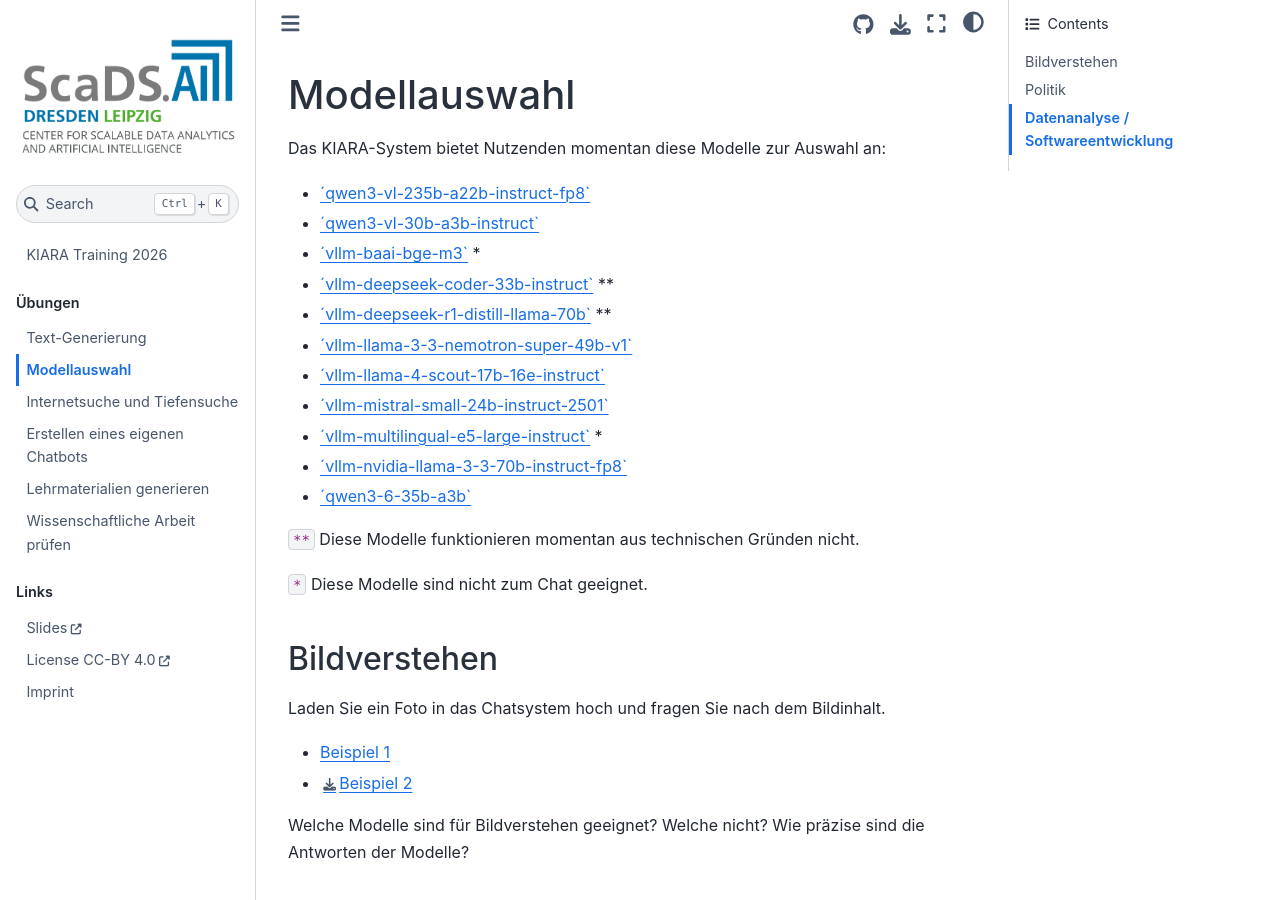
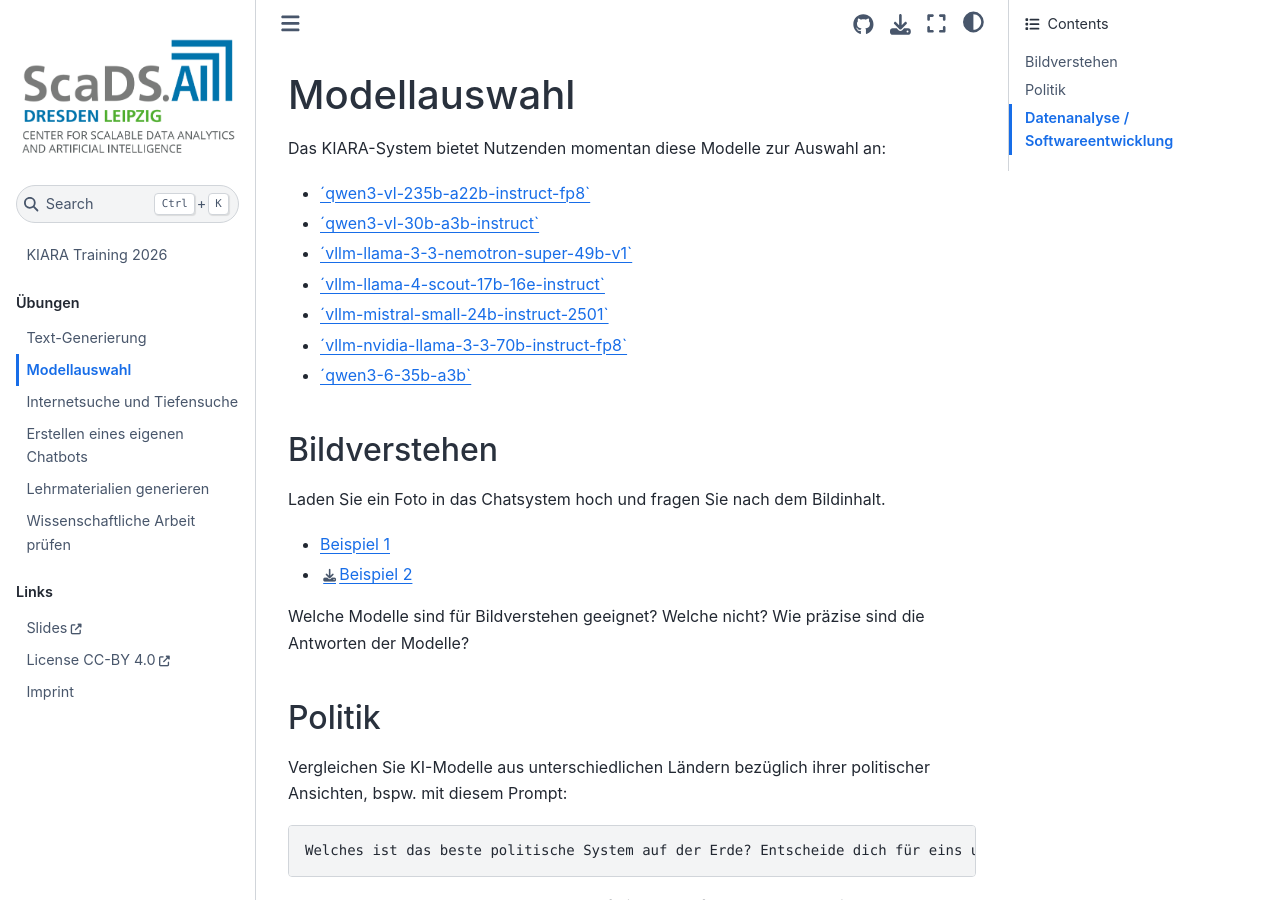
Before and after one commit to ScaDS/kiara-training-2026, a Jupyter Book: the page built from docs/exercises/choose-models.md, in a window 1280 px wide and 900 px high. Built offline with Jupyter Book 1.0.4 settings and Sphinx 7.4.7 and the Sphinx Book theme 1.1.4, drawn with Linux system fonts in a browser that asks for light colours.

```diff
--- a/docs/exercises/choose-models.md
+++ b/docs/exercises/choose-models.md
@@ -4,19 +4,11 @@
 
 * [´qwen3-vl-235b-a22b-instruct-fp8`](https://huggingface.co/Qwen/Qwen3-VL-235B-A22B-Instruct)
 * [´qwen3-vl-30b-a3b-instruct`](https://huggingface.co/Qwen/Qwen3-VL-30B-A3B-Instruct)
-* [´vllm-baai-bge-m3`](https://huggingface.co/BAAI/bge-m3) *
-* [´vllm-deepseek-coder-33b-instruct`](https://huggingface.co/deepseek-ai/deepseek-coder-33b-instruct) **
-* [´vllm-deepseek-r1-distill-llama-70b`](https://huggingface.co/deepseek-ai/DeepSeek-R1-Distill-Llama-70B) **
 * [´vllm-llama-3-3-nemotron-super-49b-v1`](https://huggingface.co/nvidia/Llama-3_3-Nemotron-Super-49B-v1)
 * [´vllm-llama-4-scout-17b-16e-instruct`](https://huggingface.co/meta-llama/Llama-4-Scout-17B-16E-Instruct)
 * [´vllm-mistral-small-24b-instruct-2501`](https://huggingface.co/mistralai/Mistral-Small-24B-Instruct-2501)
-* [´vllm-multilingual-e5-large-instruct`](https://huggingface.co/intfloat/multilingual-e5-large-instruct) *
 * [´vllm-nvidia-llama-3-3-70b-instruct-fp8`](https://huggingface.co/nvidia/Llama-3.3-70B-Instruct-FP8)
 * [´qwen3-6-35b-a3b`](https://huggingface.co/Qwen/Qwen3.6-35B-A3B)
-
-`**` Diese Modelle funktionieren momentan aus technischen Gründen nicht.
-
-`*` Diese Modelle sind nicht zum Chat geeignet.
 
 ## Bildverstehen
 
```
Also changed, not shown: docs/exercises/chatbot.md (+21 -7 lines), docs/exercises/lehr_materialien_generieren.md (+4 -0 lines), docs/exercises/kb1.png (added), docs/exercises/kb2.png (added), docs/exercises/kb3.png (added), docs/exercises/kb4.png (added), docs/exercises/kb5.png (added), docs/exercises/kb6.png (added).
